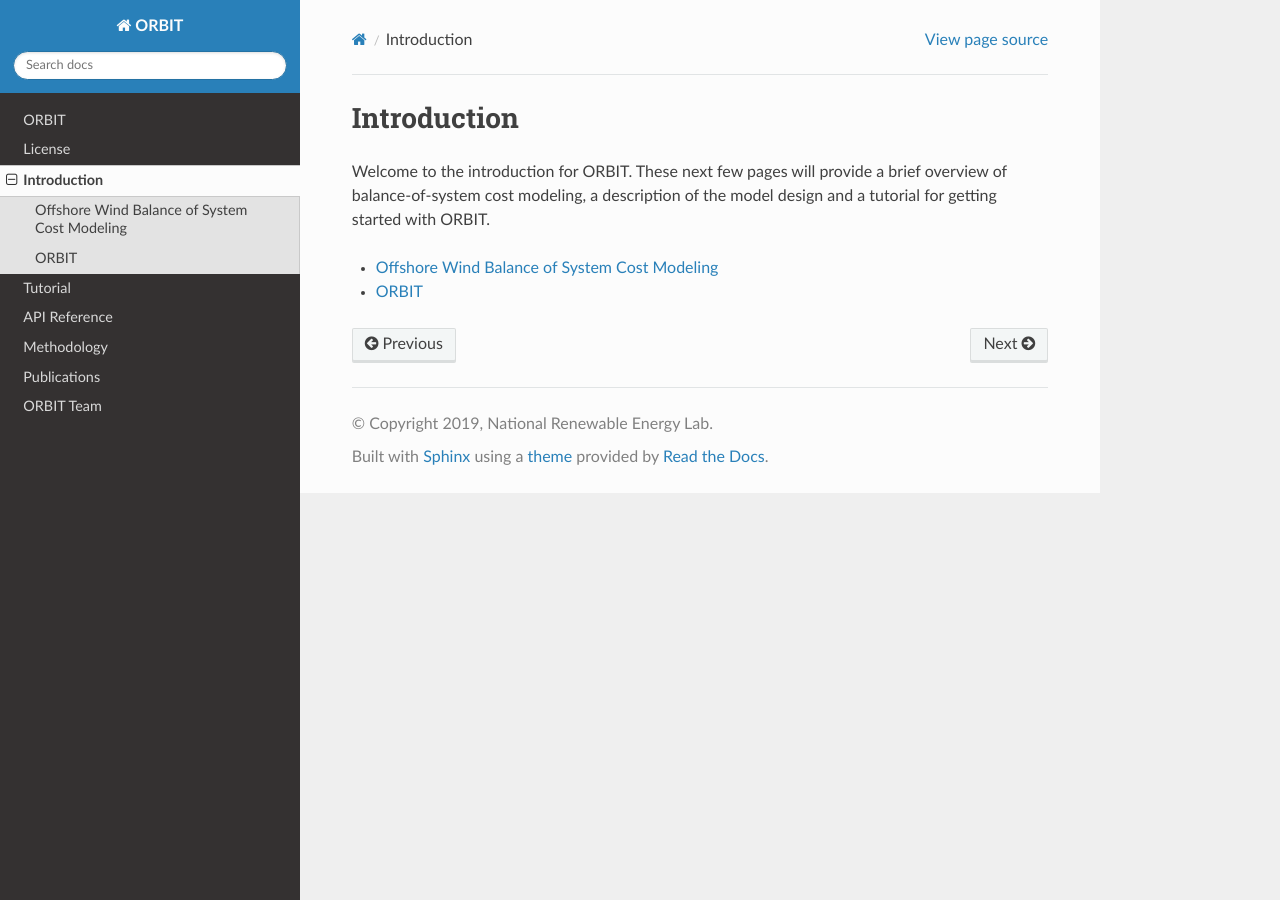
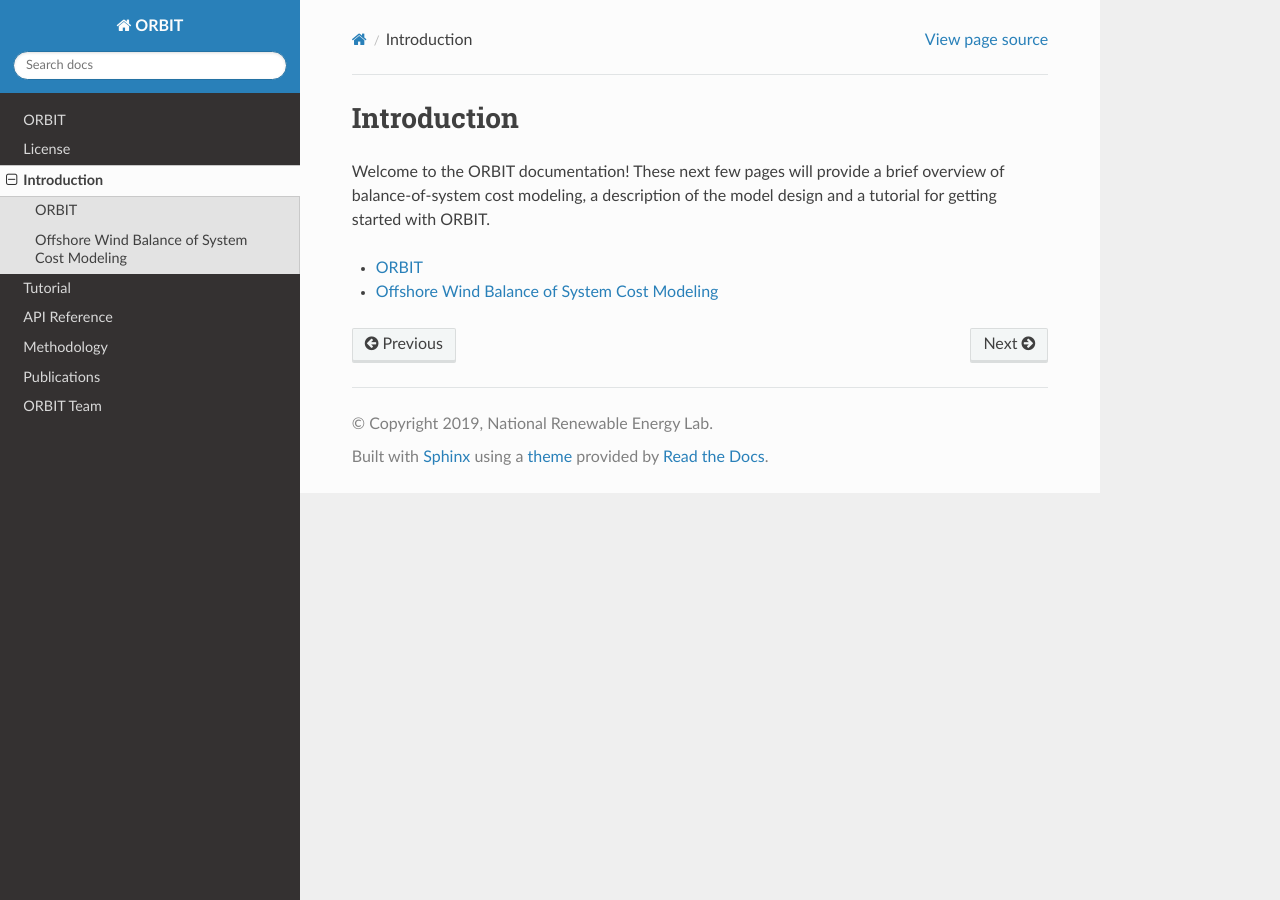
Before and after one commit to WISDEM/ORBIT, a Sphinx documentation site: the page built from docs/intro/index.rst, in a window 1280 px wide. Built offline with Sphinx 7.4.7 and the Read the Docs theme 2.0.0, drawn with Linux system fonts in a browser that asks for light colours; the version number could not be read and is left out.

Commit message:
Changed intro order.

```diff
--- a/docs/intro/index.rst
+++ b/docs/intro/index.rst
@@ -3,12 +3,12 @@
 Introduction
 ============
 
-Welcome to the introduction for ORBIT. These next few pages will provide a
-brief overview of balance-of-system cost modeling, a description of the model
-design and a tutorial for getting started with ORBIT.
+Welcome to the ORBIT documentation! These next few pages will provide a brief
+overview of balance-of-system cost modeling, a description of the model design
+and a tutorial for getting started with ORBIT.
 
 .. toctree::
    :maxdepth: 1
 
+   overview
    bos
-   overview
```
